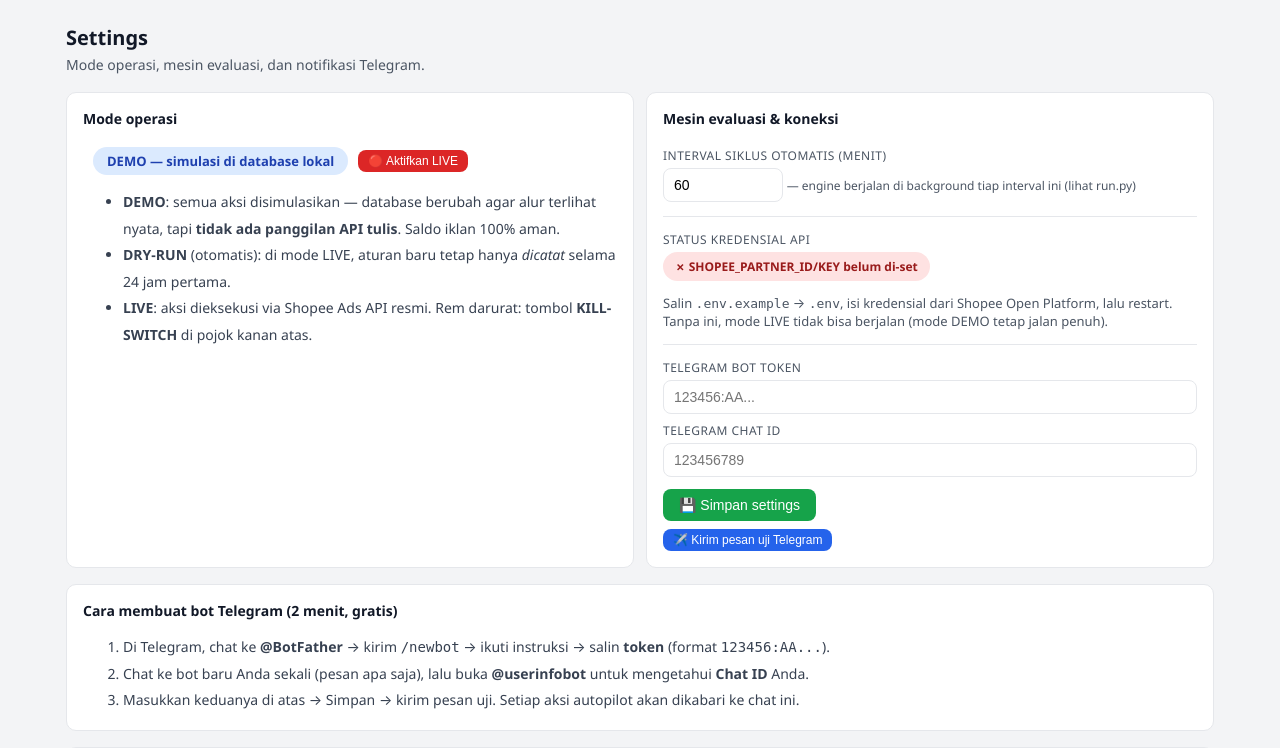
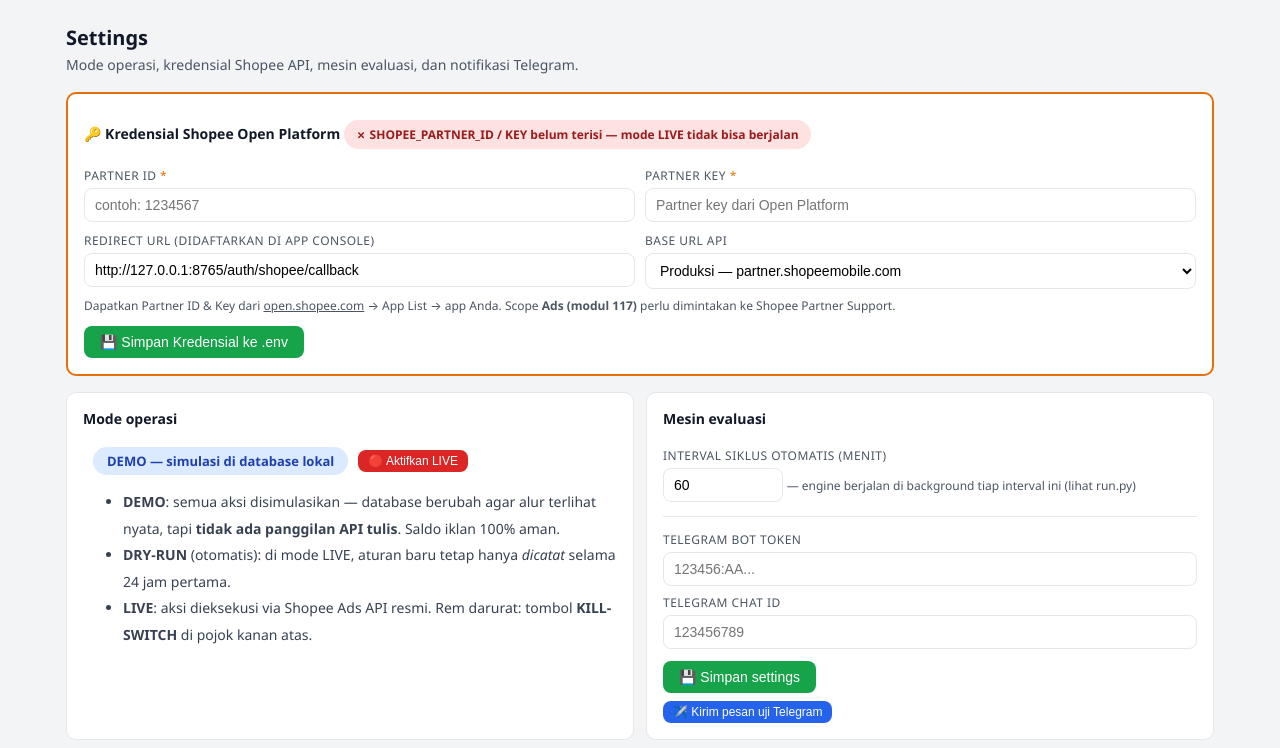
Before and after one commit to rizkyzaneva-sukses/shopee-ads-autopilot, a FastAPI app: template autopilot/templates/settings.html in a window 1280 px wide. Shown: the part 50-798 px from the top of the page. Run offline with FastAPI, Linux system fonts and the light colour scheme; the template is opened without the code that fills it, so the values that code supplies are empty.

Commit message:
feat: implement FastAPI-based web dashboard for monitoring campaigns, managing rules, and handling Shopee store integration

```diff
--- a/autopilot/templates/settings.html
+++ b/autopilot/templates/settings.html
@@ -2,7 +2,74 @@
 {% block title %}Settings{% endblock %}
 {% block content %}
 <h1>Settings</h1>
-<p class="sub">Mode operasi, mesin evaluasi, dan notifikasi Telegram.</p>
+<p class="sub">Mode operasi, kredensial Shopee API, mesin evaluasi, dan notifikasi Telegram.</p>
+
+<!-- ===== KREDENSIAL SHOPEE OPEN PLATFORM ===== -->
+<div class="kartu" style="border:2px solid {% if env_ready %}#16a34a{% else %}#e5700a{% endif %}">
+  <b>🔑 Kredensial Shopee Open Platform</b>
+  {% if env_ready %}
+  <div class="badge b-hijau" style="font-size:12px;padding:6px 12px;margin:10px 0 6px">
+    ✓ Partner ID & Key terisi — {{ 'produksi' if 'shopeemobile' in base_url else 'sandbox/test' }}
+    &nbsp;|&nbsp; Redirect URL: {{ shopee_redirect_url or '(belum diset)' }}
+  </div>
+  {% else %}
+  <div class="badge b-merah" style="font-size:12px;padding:6px 12px;margin:10px 0 6px">
+    ✗ SHOPEE_PARTNER_ID / KEY belum terisi — mode LIVE tidak bisa berjalan
+  </div>
+  {% endif %}
+  <form method="post" action="/settings/kredensial" style="margin-top:12px">
+    <div class="grid g2" style="gap:10px">
+      <div>
+        <label class="lbl" for="sp_partner_id">Partner ID <span style="color:#e5700a">*</span></label>
+        <input id="sp_partner_id" name="shopee_partner_id" type="text" value="{{ shopee_partner_id }}"
+               placeholder="contoh: 1234567" style="width:100%" autocomplete="off">
+      </div>
+      <div>
+        <label class="lbl" for="sp_partner_key">Partner Key <span style="color:#e5700a">*</span></label>
+        <input id="sp_partner_key" name="shopee_partner_key" type="password" value="{{ shopee_partner_key }}"
+               placeholder="Partner key dari Open Platform" style="width:100%" autocomplete="off">
+      </div>
+      <div>
+        <label class="lbl" for="sp_redirect_url">Redirect URL (didaftarkan di App Console)</label>
+        <input id="sp_redirect_url" name="shopee_redirect_url" type="url" value="{{ shopee_redirect_url or 'http://127.0.0.1:8765/auth/shopee/callback' }}"
+               placeholder="http://127.0.0.1:8765/auth/shopee/callback" style="width:100%">
+      </div>
+      <div>
+        <label class="lbl" for="sp_base_url">Base URL API</label>
+        <select id="sp_base_url" name="shopee_base_url" style="width:100%">
+          <option value="https://partner.shopeemobile.com" {{ 'selected' if 'shopeemobile' in (shopee_base_url_env or '') }}>Produksi — partner.shopeemobile.com</option>
+          <option value="https://partner.test-stable.shopee.cn" {{ 'selected' if 'test-stable' in (shopee_base_url_env or '') }}>Sandbox — partner.test-stable.shopee.cn</option>
+        </select>
+      </div>
+    </div>
+    <p style="color:var(--abu);font-size:12px;margin:8px 0 12px">
+      Dapatkan Partner ID & Key dari <a href="https://open.shopee.com" target="_blank" style="color:var(--aksen)">open.shopee.com</a> → App List → app Anda.
+      Scope <b>Ads (modul 117)</b> perlu dimintakan ke Shopee Partner Support.
+    </p>
+    <button type="submit" class="btn-hijau">💾 Simpan Kredensial ke .env</button>
+  </form>
+  {% if env_ready %}
+  <hr style="border:0;border-top:1px solid var(--garis);margin:16px 0">
+  <b>Hubungkan Toko Shopee Nyata</b>
+  <p style="color:var(--abu);font-size:13px;margin:6px 0 10px">
+    Klik tombol di bawah untuk login sebagai pemilik toko di halaman Shopee resmi.
+    Setelah Anda menyetujui, toko akan langsung muncul di dashboard.
+  </p>
+  <form method="get" action="/auth/shopee/connect" style="display:flex;gap:8px;align-items:end;flex-wrap:wrap">
+    <div>
+      <label class="lbl" for="conn_nama">Nama toko (opsional, untuk label di dashboard)</label>
+      <input id="conn_nama" name="nama" type="text" placeholder="mis. Toko Utama" style="width:240px">
+    </div>
+    <button type="submit" class="btn-merah" style="min-width:200px">
+      🔐 Hubungkan Toko Shopee (Login)
+    </button>
+  </form>
+  <p style="color:var(--abu);font-size:12px;margin-top:8px">
+    Anda akan diarahkan ke halaman login Seller Shopee. Setelah menyetujui, token disimpan otomatis.
+    Ulangi untuk setiap cabang/toko. Token berlaku ±4 jam dan di-refresh otomatis.
+  </p>
+  {% endif %}
+</div>
 
 <div class="grid g2">
   <div class="kartu">
@@ -24,19 +91,11 @@
   </div>
 
   <div class="kartu">
-    <b>Mesin evaluasi &amp; koneksi</b><br><br>
+    <b>Mesin evaluasi</b><br><br>
     <form method="post" action="/settings">
       <label class="lbl" for="interval_menit">Interval siklus otomatis (menit)</label>
       <input id="interval_menit" name="interval_menit" type="number" min="5" max="720" value="{{ s['interval_menit'] or 60 }}" style="width:120px">
       <span style="color:var(--abu);font-size:12px">— engine berjalan di background tiap interval ini (lihat run.py)</span>
-      <hr style="border:0;border-top:1px solid var(--garis);margin:14px 0">
-      <label class="lbl">Status kredensial API</label>
-      {% if env_ready %}
-      <div class="badge b-hijau" style="font-size:12px;padding:6px 12px">✓ SHOPEE_PARTNER_ID/KEY terisi — {{ 'production' if 'shopeemobile' in base_url else 'sandbox/test' }}</div>
-      {% else %}
-      <div class="badge b-merah" style="font-size:12px;padding:6px 12px">✗ SHOPEE_PARTNER_ID/KEY belum di-set</div>
-      <p style="color:var(--abu);font-size:13px">Salin <code>.env.example</code> → <code>.env</code>, isi kredensial dari Shopee Open Platform, lalu restart. Tanpa ini, mode LIVE tidak bisa berjalan (mode DEMO tetap jalan penuh).</p>
-      {% endif %}
       <hr style="border:0;border-top:1px solid var(--garis);margin:14px 0">
       <label class="lbl" for="tg_token">Telegram Bot Token</label>
       <input id="tg_token" name="tg_token" type="password" value="{{ s['tg_token'] }}" placeholder="123456:AA..." style="width:100%">
--- a/autopilot/web.py
+++ b/autopilot/web.py
@@ -11,6 +11,7 @@ from fastapi.responses import HTMLResponse, RedirectResponse
 from fastapi.templating import Jinja2Templates
 
 from . import db, engine, notify
+from .envfile import update_env
 
 BASE = os.path.dirname(os.path.abspath(__file__))
 DB_PATH = os.environ.get("AUTOPILOT_DB", os.path.join(os.path.dirname(BASE), "autopilot.db"))
@@ -29,6 +30,8 @@ def _idr(v) -> str:
 templates.env.filters["idr"] = _idr
 templates.env.filters["pct"] = lambda v: f"{float(v or 0):.1f}%"
 templates.env.filters["g"] = lambda v: f"{float(v or 0):g}"
+templates.env.filters["urlencode"] = lambda v: quote(str(v or ""), safe="")
+
 
 
 @app.on_event("startup")
@@ -196,6 +199,91 @@ async def toko_atur(store_id: int, plafon_harian: str = Form("0"),
     return _goto("/toko", "Pengaturan toko disimpan")
 
 
+# ================================================================ OAUTH SHOPEE
+@app.get("/auth/shopee/connect", response_class=HTMLResponse)
+def auth_shopee_connect(request: Request, nama: str = ""):
+    """Memulai alur OAuth Shopee — redirect ke halaman login seller Shopee."""
+    partner_id = os.environ.get("SHOPEE_PARTNER_ID", "").strip()
+    partner_key = os.environ.get("SHOPEE_PARTNER_KEY", "").strip()
+    if not partner_id or not partner_key:
+        return _goto("/settings", "⚠️ Isi SHOPEE_PARTNER_ID & SHOPEE_PARTNER_KEY di Settings terlebih dahulu")
+
+    # Simpan nama toko sementara di session via query param (aman utk single-user)
+    redirect_url = os.environ.get("SHOPEE_REDIRECT_URL", "").strip()
+    if not redirect_url:
+        redirect_url = str(request.base_url).rstrip("/") + "/auth/shopee/callback"
+
+    try:
+        from shopee_connector.config import Config
+        from shopee_connector.client import ShopeeClient
+        from shopee_connector.token_store import JsonFileTokenStore
+        from shopee_connector import auth as shopee_auth
+
+        cfg = Config(
+            partner_id=int(partner_id),
+            partner_key=partner_key,
+            base_url=os.environ.get("SHOPEE_BASE_URL", "https://partner.shopeemobile.com").rstrip("/"),
+            redirect_url=redirect_url,
+            token_dir=os.environ.get("SHOPEE_TOKEN_DIR", "./tokens"),
+        )
+        auth_url = shopee_auth.build_authorization_url(cfg)
+        # Simpan nama toko sementara di state (tempelkan ke redirect URL via query)
+        if nama:
+            auth_url += f"&state={quote(nama, safe='')}"
+        return RedirectResponse(auth_url)
+    except Exception as exc:
+        return _goto("/toko", f"Gagal membuat URL otorisasi: {exc}")
+
+
+@app.get("/auth/shopee/callback", response_class=HTMLResponse)
+def auth_shopee_callback(request: Request, code: str = "", shop_id: str = "", state: str = "", error: str = ""):
+    """Callback OAuth dari Shopee — tukar code → token → daftarkan toko."""
+    if error:
+        return _goto("/toko", f"❌ Otorisasi dibatalkan atau gagal: {error}")
+    if not code or not shop_id:
+        return _goto("/toko", "❌ Parameter code/shop_id tidak lengkap dari Shopee callback")
+
+    partner_id = os.environ.get("SHOPEE_PARTNER_ID", "").strip()
+    partner_key = os.environ.get("SHOPEE_PARTNER_KEY", "").strip()
+    if not partner_id or not partner_key:
+        return _goto("/settings", "⚠️ Kredensial API belum di-set — isi di Settings")
+
+    redirect_url = os.environ.get("SHOPEE_REDIRECT_URL", "").strip()
+    if not redirect_url:
+        redirect_url = str(request.base_url).rstrip("/") + "/auth/shopee/callback"
+
+    try:
+        from shopee_connector.config import Config
+        from shopee_connector.client import ShopeeClient
+        from shopee_connector.token_store import JsonFileTokenStore
+        from shopee_connector import auth as shopee_auth
+        import time
+
+        cfg = Config(
+            partner_id=int(partner_id),
+            partner_key=partner_key,
+            base_url=os.environ.get("SHOPEE_BASE_URL", "https://partner.shopeemobile.com").rstrip("/"),
+            redirect_url=redirect_url,
+            token_dir=os.environ.get("SHOPEE_TOKEN_DIR", "./tokens"),
+        )
+        token_store = JsonFileTokenStore(cfg.token_dir)
+        client = ShopeeClient(cfg, token_store)
+
+        token = shopee_auth.get_access_token(client, code, shop_id=int(shop_id))
+        token_store.save(int(shop_id), token)
+
+        # Daftarkan / perbarui nama toko di database Autopilot
+        nama = state.strip() or f"Toko {shop_id}"
+        c = db.conn()
+        db.upsert_store(c, str(shop_id), nama)
+        c.commit()
+
+        expires_str = time.strftime('%Y-%m-%d %H:%M', time.localtime(token.expires_at))
+        return _goto("/toko", f"✅ Toko '{nama}' (shop_id {shop_id}) berhasil dihubungkan! Token berlaku s/d {expires_str} (refresh otomatis).")
+    except Exception as exc:
+        return _goto("/toko", f"❌ Gagal menukar token: {exc}")
+
+
 # ================================================================ KONTROL
 @app.post("/kontrol/siklus")
 def kontrol_siklus():
@@ -248,7 +336,11 @@ def settings_page(request: Request):
                    mode=db.mode(c),
                    env_ready=bool(os.environ.get("SHOPEE_PARTNER_ID") and
                                   os.environ.get("SHOPEE_PARTNER_KEY")),
-                   base_url=os.environ.get("SHOPEE_BASE_URL", "https://partner.shopeemobile.com"))
+                   base_url=os.environ.get("SHOPEE_BASE_URL", "https://partner.shopeemobile.com"),
+                   shopee_partner_id=os.environ.get("SHOPEE_PARTNER_ID", ""),
+                   shopee_partner_key=os.environ.get("SHOPEE_PARTNER_KEY", ""),
+                   shopee_redirect_url=os.environ.get("SHOPEE_REDIRECT_URL", ""),
+                   shopee_base_url_env=os.environ.get("SHOPEE_BASE_URL", "https://partner.shopeemobile.com"))
 
 
 @app.post("/settings")
@@ -262,6 +354,26 @@ async def settings_simpan(tg_token: str = Form(""), tg_chat_id: str = Form(""),
     return _goto("/settings", "Settings tersimpan")
 
 
+@app.post("/settings/kredensial")
+async def settings_kredensial_simpan(
+    shopee_partner_id: str = Form(""),
+    shopee_partner_key: str = Form(""),
+    shopee_redirect_url: str = Form(""),
+    shopee_base_url: str = Form("https://partner.shopeemobile.com"),
+):
+    """Simpan kredensial Shopee Open Platform ke file .env dan os.environ."""
+    updates = {
+        "SHOPEE_PARTNER_ID": shopee_partner_id.strip(),
+        "SHOPEE_PARTNER_KEY": shopee_partner_key.strip(),
+        "SHOPEE_REDIRECT_URL": shopee_redirect_url.strip(),
+        "SHOPEE_BASE_URL": shopee_base_url.strip() or "https://partner.shopeemobile.com",
+    }
+    update_env({k: v for k, v in updates.items() if v})
+    ready = bool(updates["SHOPEE_PARTNER_ID"] and updates["SHOPEE_PARTNER_KEY"])
+    msg = "✅ Kredensial Shopee tersimpan ke .env — siap untuk hubungkan toko" if ready else "Kredensial disimpan (Partner ID/KEY masih kosong)"
+    return _goto("/settings", msg)
+
+
 @app.post("/settings/tes-telegram")
 def tes_telegram():
     ok = notify.kirim(db.conn(), "✅ Uji Telegram dari Ads Autopilot berhasil!")
```
Also changed, not shown: autopilot/envfile.py (+52 -0 lines), autopilot/templates/toko.html (+30 -12 lines).
